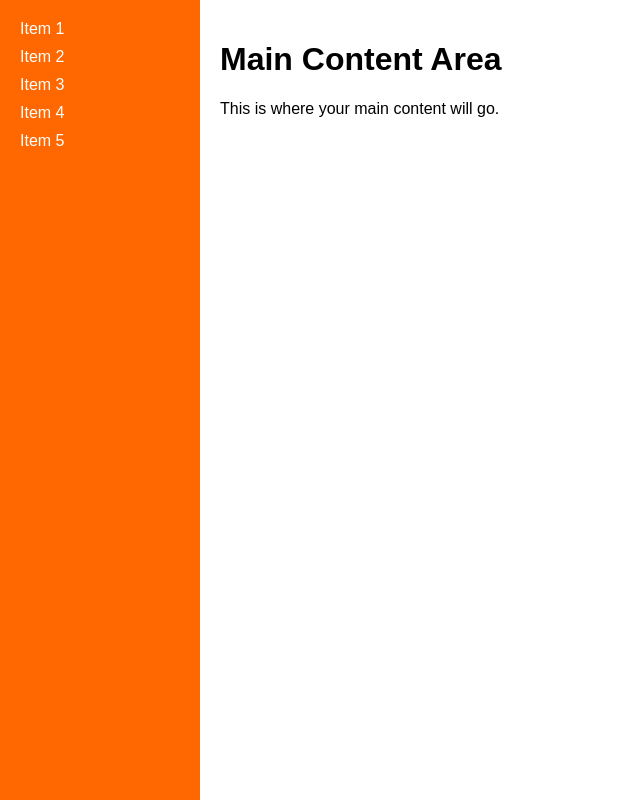
After one commit to cavbasilio/PlayWiki, a PHP site: page /componentes/menuLateral.php in a window 1280 px wide. The commit adds this page. Shown: the whole page, without its empty margins (0-640 px from the left). Run offline with PHP 8.4, Linux system fonts and the light colour scheme.

Commit message:
construindo layout

```diff
--- /dev/null
+++ b/componentes/menuLateral.php
@@ -0,0 +1,67 @@
+<!DOCTYPE html>
+<html lang="pt-BR">
+<head>
+    <meta charset="UTF-8">
+    <meta name="viewport" content="width=device-width, initial-scale=1.0">
+    <title>Menu Lateral</title>
+    <style>
+        /* Add some basic styling to our menu */
+        body {
+            font-family: Arial, sans-serif;
+            margin: 0;
+            padding: 0;
+        }
+
+        /* Style our sidebar menu */
+        .sidebar {
+            position: fixed;
+            top: 0;
+            left: 0;
+            width: 200px;
+            height: 100vh;
+            background-color: #ff6801; /* Your desired color */
+            padding: 20px;
+            box-sizing: border-box;
+        }
+
+        /* Style our menu items */
+        .sidebar ul {
+            list-style: none;
+            margin: 0;
+            padding: 0;
+        }
+
+        .sidebar li {
+            margin-bottom: 10px;
+        }
+
+        .sidebar a {
+            color: #fff;
+            text-decoration: none;
+        }
+
+        .sidebar a:hover {
+            color: #ccc;
+        }
+    </style>
+</head>
+<body>
+    <!-- Our sidebar menu -->
+    <div class="sidebar">
+        <ul>
+            <li><a href="#">Item 1</a></li>
+            <li><a href="#">Item 2</a></li>
+            <li><a href="#">Item 3</a></li>
+            <li><a href="#">Item 4</a></li>
+            <li><a href="#">Item 5</a></li>
+        </ul>
+    </div>
+
+    <!-- Our main content area -->
+    <div style="margin-left: 200px; padding: 20px;">
+        <!-- Add your main content here -->
+        <h1>Main Content Area</h1>
+        <p>This is where your main content will go.</p>
+    </div>
+</body>
+</html>
--- a/index.php
+++ b/index.php
@@ -1,5 +1,5 @@
 <?php
-include 'menu.php';
+include './componentes/menuLateral.php';
 ?>
 
 <!DOCTYPE html>
@@ -8,9 +8,8 @@ include 'menu.php';
 <head>
     <meta charset="UTF-8">
     <meta name="viewport" content="width=device-width, initial-scale=1.0">
-    <title>Minha Página Responsiva</title>
+    <link rel="stylesheet" href="https://fonts.googleapis.com/css2?family=Overlock+SC&display=swap">
     <link rel="stylesheet" href="./css/index.css">
-    <link rel="stylesheet" href="https://fonts.googleapis.com/css2?family=Overlock+SC&display=swap">
 </head>
 
 <body>
--- a/script.js
+++ b/script.js
@@ -21,8 +21,7 @@ const secondsElement = document.querySelector('[data-seconds]');
 
         const days = Math.floor(timeLeft / (1000 * 60 * 60 *24));
         const hours = Math.floor(
-            (timeLeft % (1000 * 60 *
-60 *24)) / (1000 * 60 * 60));
+            (timeLeft % (1000 * 60 *60 *24)) / (1000 * 60 * 60));
 
         const minutes = Math.floor((timeLeft % (1000 * 60 * 60)) / (1000 * 60));
         const seconds = Math.floor((timeLeft % (1000 * 60)) / 1000);
@@ -31,8 +30,6 @@ render(days, hours, minutes, seconds);
 }
     setInterval(countdown, 1000);
 
-//aparelhos.js
-// script.js
 function showImage(imagePath) {
     var imageContainer = document.getElementById('imageContainer');
     var image = document.getElementById('image');
```
Also changed, not shown: css/index.css (+71 -1 lines), css/menuLateral.css (added, +73 -0 lines), componentes/menu.php (renamed from menu.php).
